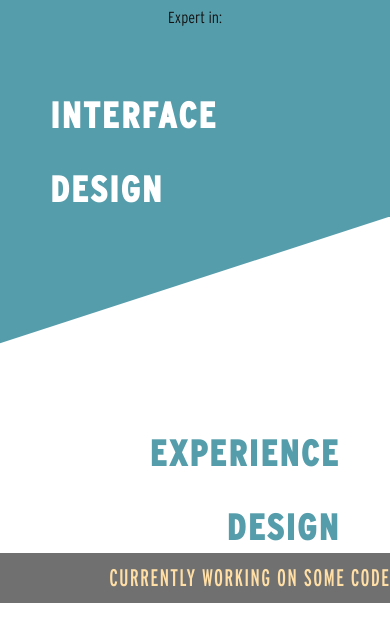
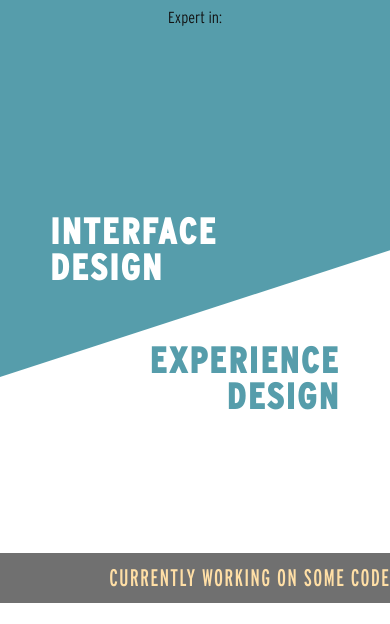
Before and after one commit to sshaula/sshaula.github.io, a plain HTML site: page index.html in a window 390 px wide. Shown: the part 121-745 px from the top of the page. Drawn offline with nearby package versions, Linux system fonts and the light colour scheme.

Commit message:
media query

```diff
--- a/src/css/main.css
+++ b/src/css/main.css
@@ -161,7 +161,7 @@ line:nth-child(3n) {
         height: 60vh;
     }
     .front {
-        top: 40vh;
+        top: 44vh;
         height: 60vh;
     }
     .front {
@@ -171,6 +171,15 @@ line:nth-child(3n) {
     h1 {
         font-size: 36px;
         font-weight: 700 !important;
+        line-height: 1;
+    }
+    .front h1 {
+        position: absolute;
+        top: 92px;
+    }
+    .back h1 {
+        position: absolute;
+        bottom: 92px;
     }
 }
 
```
